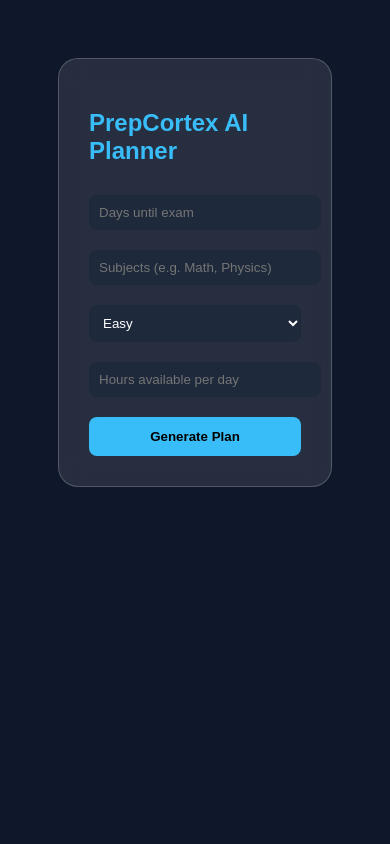
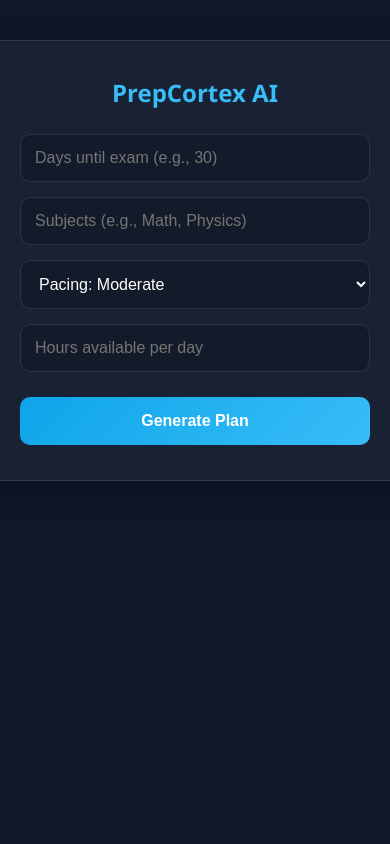
Before and after one commit to Anvesh8888/PrepCortex, a Flask app: page / in a window 390 px wide. Run offline with Flask 3, Linux system fonts and the light colour scheme.

Commit message:
Refactor index.html for better styling and layout
Updated HTML structure and styles for improved layout and responsiveness.

```diff
--- a/templates/index.html
+++ b/templates/index.html
@@ -1,37 +1,158 @@
 <!DOCTYPE html>
-<html>
+<html lang="en">
 <head>
+    <meta charset="UTF-8">
+    <meta name="viewport" content="width=device-width, initial-scale=1.0">
     <title>PrepCortex AI</title>
     <style>
-        body { background: #0f172a; color: white; font-family: sans-serif; display: flex; justify-content: center; padding: 50px; }
-        .card { background: rgba(255, 255, 255, 0.1); backdrop-filter: blur(10px); padding: 30px; border-radius: 20px; width: 500px; border: 1px solid rgba(255,255,255,0.2); }
-        h2 { color: #38bdf8; }
-        input, select { width: 100%; padding: 10px; margin: 10px 0; border-radius: 8px; border: none; background: #1e293b; color: white; }
-        button { width: 100%; padding: 12px; background: #38bdf8; border: none; border-radius: 8px; font-weight: bold; cursor: pointer; margin-top: 10px; }
-        .result { margin-top: 20px; white-space: pre-wrap; background: rgba(0,0,0,0.3); padding: 15px; border-radius: 10px; }
+        /* Base page styling */
+        body {
+            background: #0f172a;
+            color: white;
+            font-family: 'Segoe UI', Roboto, Helvetica, Arial, sans-serif;
+            display: flex;
+            flex-direction: column; /* Stacks items vertically */
+            align-items: center;    /* Centers items horizontally */
+            padding: 40px 20px;
+            min-height: 100vh;
+            margin: 0;
+            box-sizing: border-box;
+        }
+
+        /* --- UPPER BOX: The Controls --- */
+        .controls-card {
+            background: rgba(30, 41, 59, 0.7); /* Slightly lighter background */
+            backdrop-filter: blur(12px);
+            padding: 35px 40px;
+            border-radius: 20px;
+            width: 100%;
+            max-width: 500px; /* Keeps the form neat and centered */
+            border: 1px solid rgba(255, 255, 255, 0.1);
+            box-shadow: 0 10px 30px rgba(0,0,0,0.3);
+            margin-bottom: 40px; /* Space between the two boxes */
+        }
+
+        h2 {
+            color: #38bdf8; /* Accent blue */
+            text-align: center;
+            margin-top: 0;
+            margin-bottom: 25px;
+            font-size: 24px;
+        }
+
+        /* Input formatting */
+        input, select {
+            width: 100%;
+            padding: 14px;
+            margin-bottom: 15px;
+            border-radius: 10px;
+            border: 1px solid rgba(255,255,255,0.1);
+            background: rgba(0, 0, 0, 0.2);
+            color: white;
+            font-size: 16px;
+            box-sizing: border-box;
+            transition: all 0.3s ease;
+        }
+
+        input:focus, select:focus {
+            outline: none;
+            border-color: #38bdf8;
+            background: rgba(0, 0, 0, 0.4);
+            box-shadow: 0 0 10px rgba(56, 189, 248, 0.2);
+        }
+
+        /* Fixes dropdown text visibility on Windows */
+        option { background: #1e293b; color: white; }
+
+        /* Button formatting */
+        button {
+            width: 100%;
+            padding: 15px;
+            background: linear-gradient(135deg, #0ea5e9, #38bdf8);
+            border: none;
+            border-radius: 10px;
+            color: white;
+            font-weight: bold;
+            font-size: 16px;
+            cursor: pointer;
+            margin-top: 10px;
+            transition: transform 0.2s, box-shadow 0.2s;
+        }
+
+        button:hover {
+            transform: translateY(-2px); /* Slight lift effect */
+            box-shadow: 0 8px 20px rgba(56, 189, 248, 0.4); /* Glow effect */
+        }
+
+        /* --- LOWER BOX: The Response --- */
+        .response-card {
+            background: rgba(15, 23, 42, 0.8); /* Darker to contrast with form */
+            backdrop-filter: blur(12px);
+            padding: 40px;
+            border-radius: 20px;
+            width: 100%;
+            max-width: 1200px; /* This makes it MUCH wider than the form */
+            border: 1px solid rgba(56, 189, 248, 0.3); /* Subtle blue border */
+            box-shadow: 0 15px 40px rgba(0,0,0,0.4);
+            box-sizing: border-box;
+            animation: fadeIn 0.5s ease-out; /* Smooth entrance */
+        }
+
+        /* Text formatting inside the response box */
+        .result-content {
+            white-space: pre-wrap; /* Keeps Markdown spacing */
+            line-height: 1.8;
+            font-size: 16px;
+            color: #e2e8f0;
+        }
+
+        /* Error message styling */
+        .error-card {
+            background: rgba(239, 68, 68, 0.1);
+            border: 1px solid rgba(239, 68, 68, 0.3);
+            color: #fca5a5;
+            padding: 15px;
+            border-radius: 10px;
+            text-align: center;
+            margin-top: -20px;
+            margin-bottom: 30px;
+        }
+
+        /* Simple animation */
+        @keyframes fadeIn {
+            from { opacity: 0; transform: translateY(10px); }
+            to { opacity: 1; transform: translateY(0); }
+        }
     </style>
 </head>
 <body>
-    <div class="card">
-        <h2>PrepCortex AI Planner</h2>
+
+    <div class="controls-card">
+        <h2>PrepCortex AI</h2>
         <form method="POST">
-            <input type="number" name="days" placeholder="Days until exam" required>
-            <input type="text" name="subjects" placeholder="Subjects (e.g. Math, Physics)" required>
+            <input type="number" name="days" placeholder="Days until exam (e.g., 30)" required>
+            <input type="text" name="subjects" placeholder="Subjects (e.g., Math, Physics)" required>
             <select name="difficulty">
-                <option value="easy">Easy</option>
-                <option value="moderate">Moderate</option>
-                <option value="intense">Intense</option>
+                <option value="easy">Pacing: Easy</option>
+                <option value="moderate" selected>Pacing: Moderate</option>
+                <option value="intense">Pacing: Intense</option>
             </select>
             <input type="number" name="hours" placeholder="Hours available per day" required>
             <button type="submit">Generate Plan</button>
         </form>
+    </div>
 
-        {% if planner %}
-        <div class="result">
-            <h3>Your Study Plan:</h3>
-            {{ planner }}
-        </div>
-        {% endif %}
+    {% if error %}
+    <div class="error-card">
+        {{ error }}
     </div>
+    {% endif %}
+
+    {% if planner %}
+    <div class="response-card">
+        <div class="result-content">{{ planner }}</div>
+    </div>
+    {% endif %}
+
 </body>
 </html>
```
